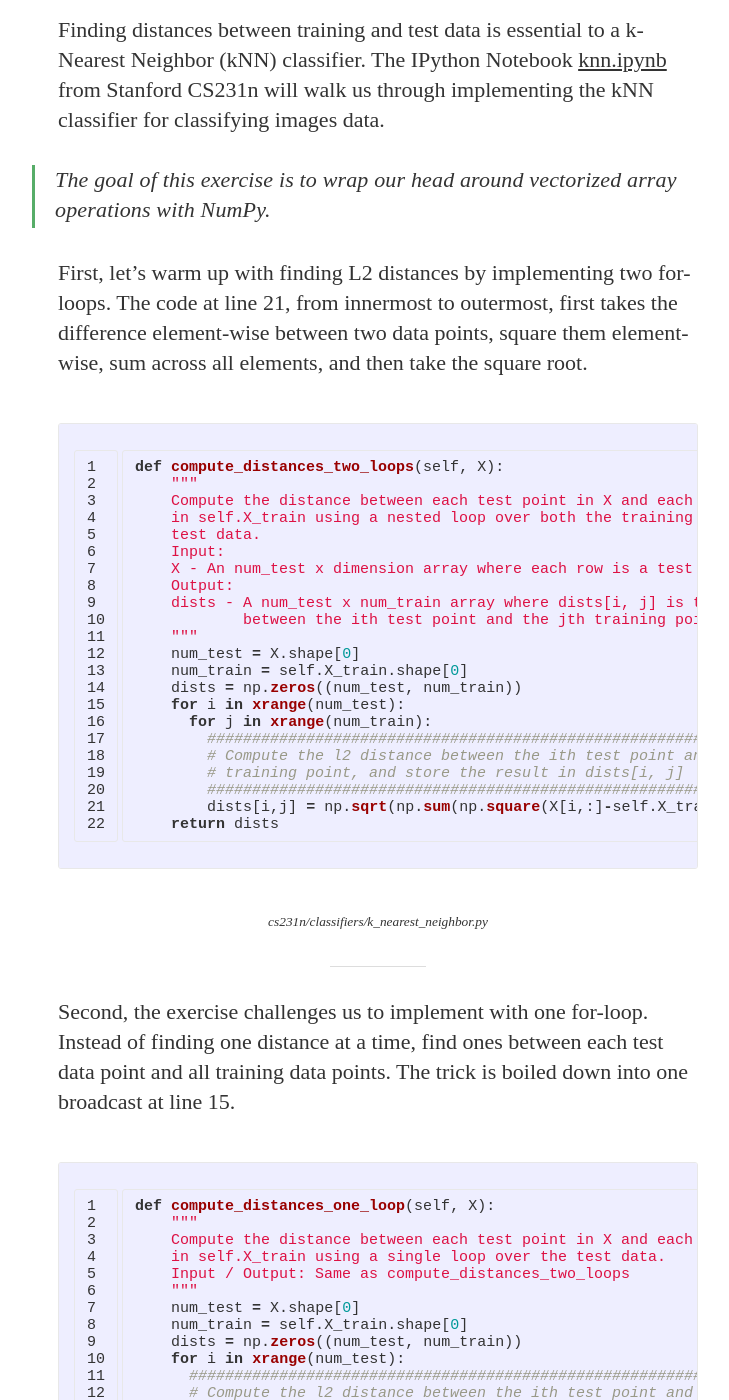
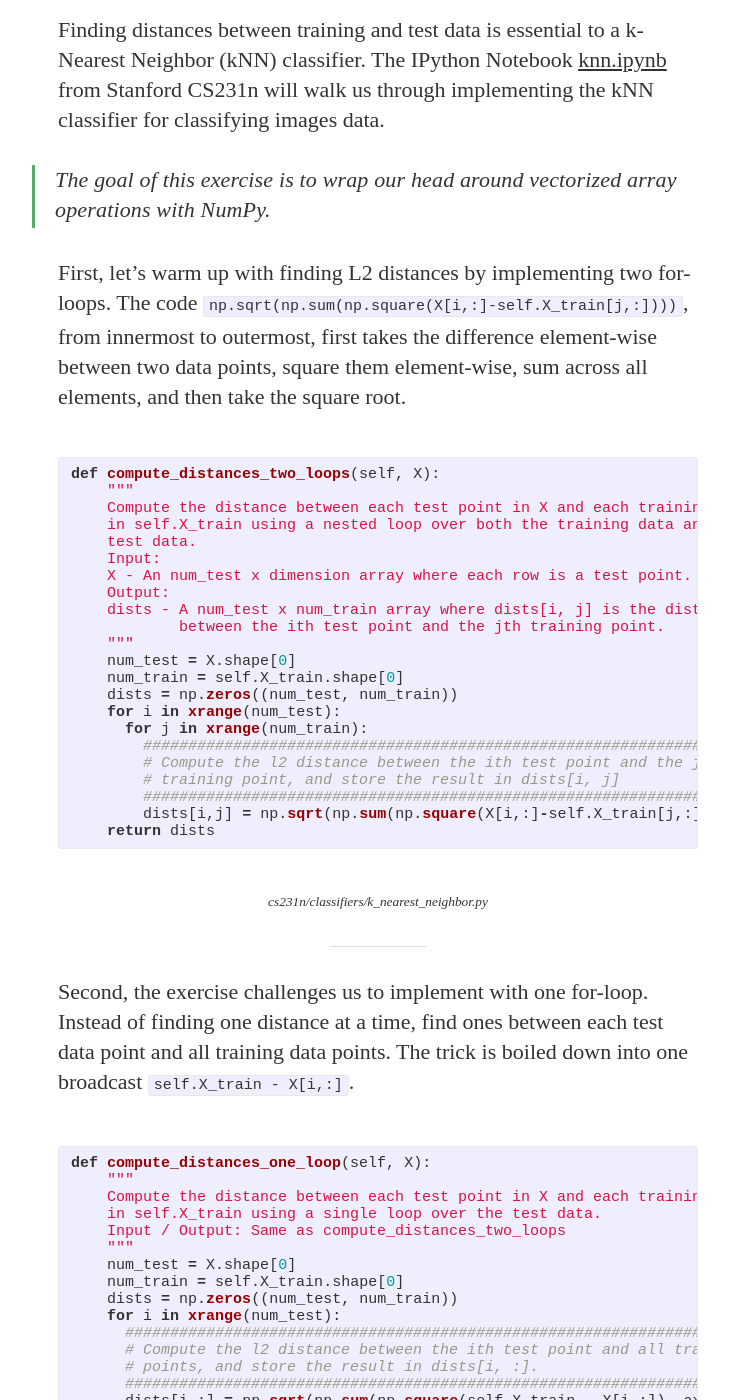
Before and after one commit to nimitpattanasri/mlxai.github.io, a Jekyll site: the page built from _posts/2017-01-03-finding-distances-between-data-points-with-numpy.md, in a window 1280 px wide and 1400 px high, scrolled down 307 px. Shown: the whole window, without its empty margins (262-991 px from the left). Built offline with Jekyll 4.4.1, drawn with Linux system fonts in a browser that asks for light colours; nearby versions of some CDN libraries; some web fonts are replaced; some of the changed text lies outside the part shown.

Commit message:
fix styling issue of code block

```diff
--- a/_posts/2017-01-03-finding-distances-between-data-points-with-numpy.md
+++ b/_posts/2017-01-03-finding-distances-between-data-points-with-numpy.md
@@ -7,9 +7,9 @@ Finding distances between training and test data is essential to a k-Nearest Nei
 
 > The goal of this exercise is to wrap our head around vectorized array operations with NumPy.
 
-First, let’s warm up with finding L2 distances by implementing two for-loops. The code at line 21, from innermost to outermost, first takes the difference element-wise between two data points, square them element-wise, sum across all elements, and then take the square root.
+First, let’s warm up with finding L2 distances by implementing two for-loops. The code `np.sqrt(np.sum(np.square(X[i,:]-self.X_train[j,:])))`, from innermost to outermost, first takes the difference element-wise between two data points, square them element-wise, sum across all elements, and then take the square root.
 
-{% highlight python linenos=table %}
+{% highlight python %}
 def compute_distances_two_loops(self, X):
     """
     Compute the distance between each test point in X and each training point
@@ -37,9 +37,9 @@ def compute_distances_two_loops(self, X):
 
 ---
 
-Second, the exercise challenges us to implement with one for-loop. Instead of finding one distance at a time, find ones between each test data point and all training data points. The trick is boiled down into one broadcast at line 15.
+Second, the exercise challenges us to implement with one for-loop. Instead of finding one distance at a time, find ones between each test data point and all training data points. The trick is boiled down into one broadcast `self.X_train - X[i,:]`.
 
-{% highlight python linenos=table %}
+{% highlight python %}
 def compute_distances_one_loop(self, X):
     """
     Compute the distance between each test point in X and each training point
@@ -69,7 +69,7 @@ The exercise instead gives a hint of how to vectorize these operations efficient
 
 [![An illustration of fully vectorized implementation]({{ site.url }}/assets/article_images/2017-01-03-finding-distances-between-data-points-with-numpy/2.jpg)]({{ site.url }}/assets/article_images/2017-01-03-finding-distances-between-data-points-with-numpy/2.jpg){:target="_blank"}
 
-{% highlight python linenos=table %}
+{% highlight python %}
 def compute_distances_no_loops(self, X):
     """
     Compute the distance between each test point in X and each training point
```
Also changed, not shown: 2 other files.
